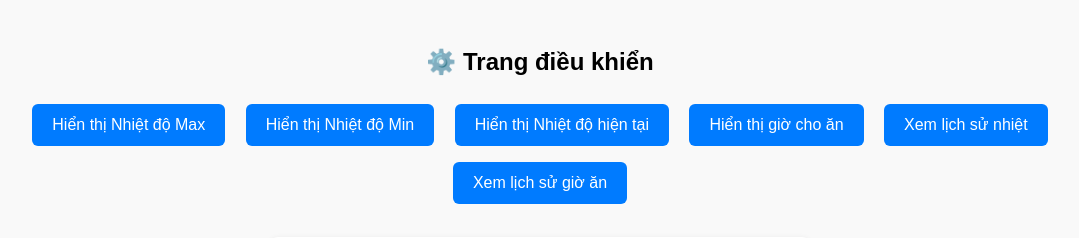
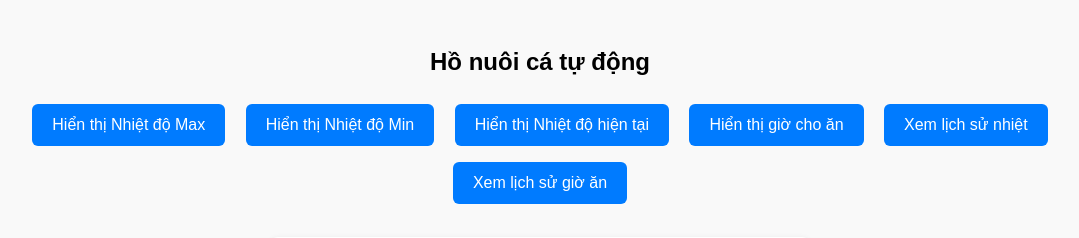
Before and after one commit to nguyenvanson04052002-bit/honuoica, a Node server app: template views/controls.ejs in a window 1280 px wide. Shown: the top 238 px of the page, without its empty margins (100-1179 px from the left). Run offline with Node 20, Linux system fonts and the light colour scheme; the template is opened without the code that fills it, so the values that code supplies are empty.

Commit message:
Update controls.ejs

```diff
--- a/views/controls.ejs
+++ b/views/controls.ejs
@@ -73,7 +73,7 @@
   </style>
 </head>
 <body>
-  <h2>⚙️ Trang điều khiển</h2>
+  <h2>Hồ nuôi cá tự động</h2>
 
   <!-- Các nút xem thông tin -->
   <div>
```
